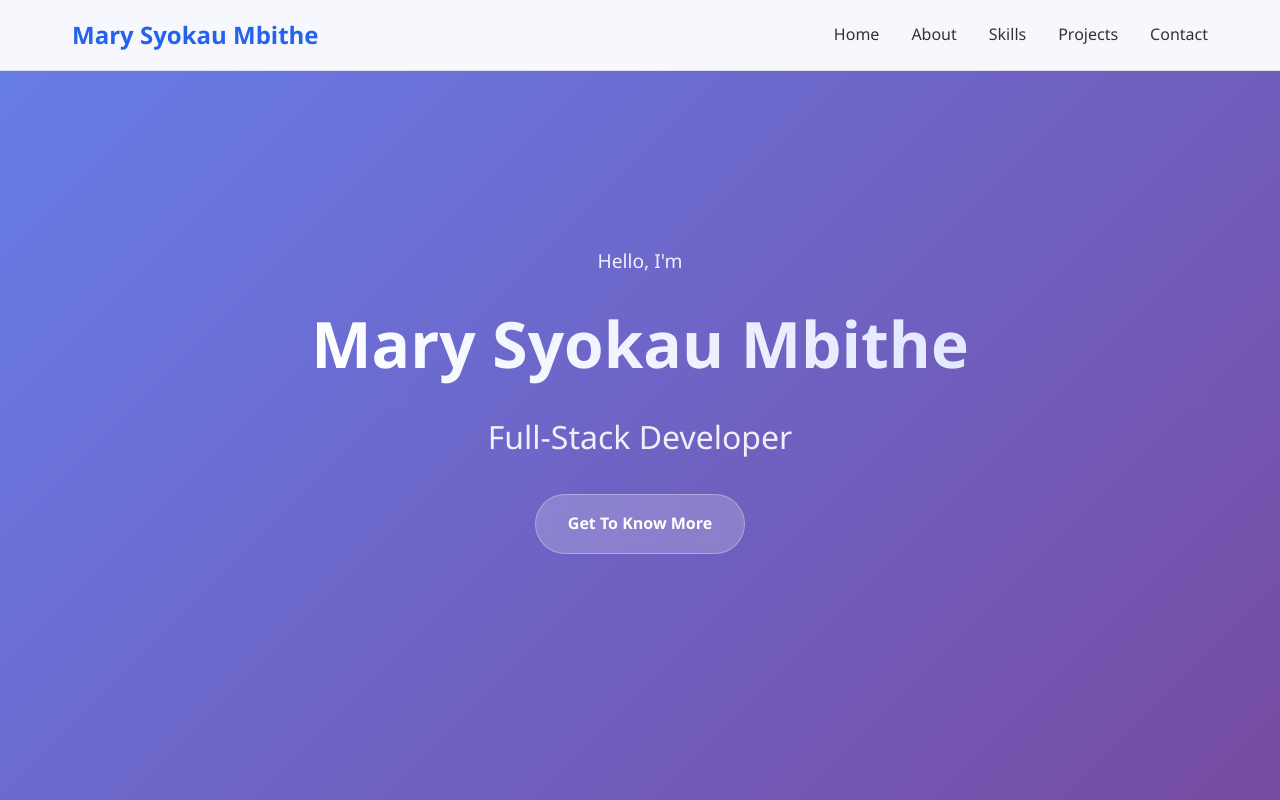
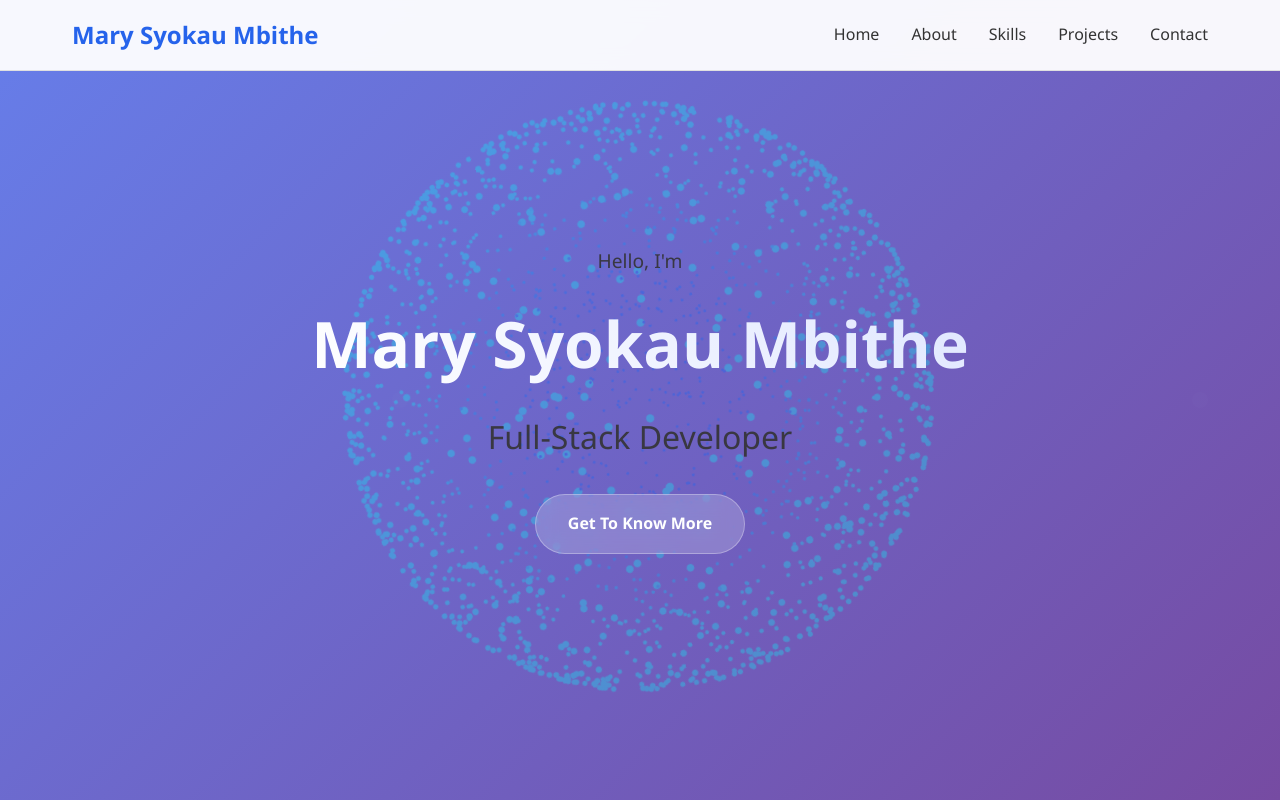
Before and after one commit to QueenMary100/MarySMPortfolio, a plain HTML site: page index.html in a window 1280 px wide. Both pictures are taken after a click on the link "Home". Shown: the top 800 px of the page. Drawn offline with nearby package versions, Linux system fonts and the light colour scheme.

Commit message:
Adding feature animations

```diff
--- a/index.html
+++ b/index.html
@@ -5,6 +5,7 @@
     <meta name="viewport" content="width=device-width, initial-scale=1.0">
     <title>Mary Syokau Mbithe - Portfolio</title>
     <script src="https://cdnjs.cloudflare.com/ajax/libs/lucide/0.263.1/umd/lucide.js"></script>
+    <script src="https://cdn.jsdelivr.net/npm/three@0.160.0/build/three.min.js"></script>
     <link rel="stylesheet" href="styles.css">
 </head>
 <body>
@@ -29,6 +30,10 @@
 
     <!-- Hero Section -->
     <section id="home" class="hero">
+        <div class="background animation">
+            <img src="sphere.png" alt="Amazing background">
+
+        </div>
         <div class="hero-content">
             <p>Hello, I'm</p>
             <h1>Mary Syokau Mbithe</h1>
--- a/scripts.js
+++ b/scripts.js
@@ -6,23 +6,32 @@ hamburger.addEventListener('click', () => {
     navLinks.classList.toggle('active');
 });
 
-// Smooth scrolling for navigation links
+// Smooth scrolling for navigation links with fadeInUp animation
 document.querySelectorAll('a[href^="#"]').forEach(anchor => {
     anchor.addEventListener('click', function (e) {
         e.preventDefault();
         const target = document.querySelector(this.getAttribute('href'));
         if (target) {
+            // Remove existing animations
+            target.classList.remove('visible', 'fade-in-up');
+
+            // Scroll to target
             target.scrollIntoView({
                 behavior: 'smooth',
                 block: 'start'
             });
+
+            // Add fadeInUp animation after a short delay
+            setTimeout(() => {
+                target.classList.add('fade-in-up', 'visible');
+            }, 300);
         }
         // Close mobile menu if open
         navLinks.classList.remove('active');
     });
 });
 
-// Add fade-in animation on scroll
+// Add smooth upward transition animation on scroll
 const observerOptions = {
     threshold: 0.1,
     rootMargin: '0px 0px -50px 0px'
@@ -31,12 +40,12 @@ const observerOptions = {
 const observer = new IntersectionObserver((entries) => {
     entries.forEach(entry => {
         if (entry.isIntersecting) {
-            entry.target.classList.add('fade-in-up');
+            entry.target.classList.add('visible');
         }
     });
 }, observerOptions);
 
-// Observe all sections
+// Observe all sections for smooth upward transitions
 document.querySelectorAll('.section').forEach(section => {
     observer.observe(section);
 });
--- a/styles.css
+++ b/styles.css
@@ -80,10 +80,37 @@ nav .container {
     align-items: center;
     justify-content: center;
     text-align: center;
-    background: linear-gradient(135deg, #667eea 0%, #764ba2 100%);
+    background: linear-gradient(135deg, #667eea 0%, #764ba2 100%); */
     color: white;
     position: relative;
     overflow: hidden;
+}
+
+/* Rotating background image */
+.background.animation {
+    position: absolute;
+    top: 50%;
+    left: 50%;
+    transform: translate(-50%, -50%);
+    z-index: 1;
+    animation: rotate360 10s linear infinite;
+}
+
+.background.animation img {
+    width: 700;
+    height: 100%;
+    object-fit: contain;
+    opacity: 0.3;
+}
+
+/* Keyframe for continuous rotation */
+@keyframes rotate360 {
+    from {
+        transform: translate(-50%, -50%) rotate(0deg);
+    }
+    to {
+        transform: translate(-50%, -50%) rotate(360deg);
+    }
 }
 
 .hero::before {
@@ -99,7 +126,7 @@ nav .container {
 
 .hero-content {
     position: relative;
-    z-index: 2;
+    z-index: 10;
     animation: fadeInUp 1s ease-out;
 }
 
@@ -148,6 +175,14 @@ nav .container {
 /* Sections */
 .section {
     padding: 5rem 0;
+    opacity: 0;
+    transform: translateY(50px);
+    transition: all 0.8s ease-out;
+}
+
+.section.visible {
+    opacity: 1;
+    transform: translateY(0);
 }
 
 .section-title {
@@ -458,7 +493,9 @@ footer {
 }
 
 .fade-in-up {
-    animation: fadeInUp 0.6s ease-out;
+    animation: fadeInUp 1s ease-out;
+    opacity: 1 !important;
+    transform: translateY(0) !important;
 }
 
 /* Responsive Design */
@@ -511,6 +548,11 @@ footer {
     .container {
         padding: 0 1rem;
     }
+
+    .background.animation img {
+        width: 250px;
+        height: 250px;
+    }
 }
 
 /* Smooth scrolling */
@@ -519,6 +561,6 @@ html {
 }
 
 /* Section padding adjustment for fixed nav */
-.section {
+/* .section {
     scroll-margin-top: 80px;
-}
+} */
```
Also changed, not shown: sphere.png (added).
